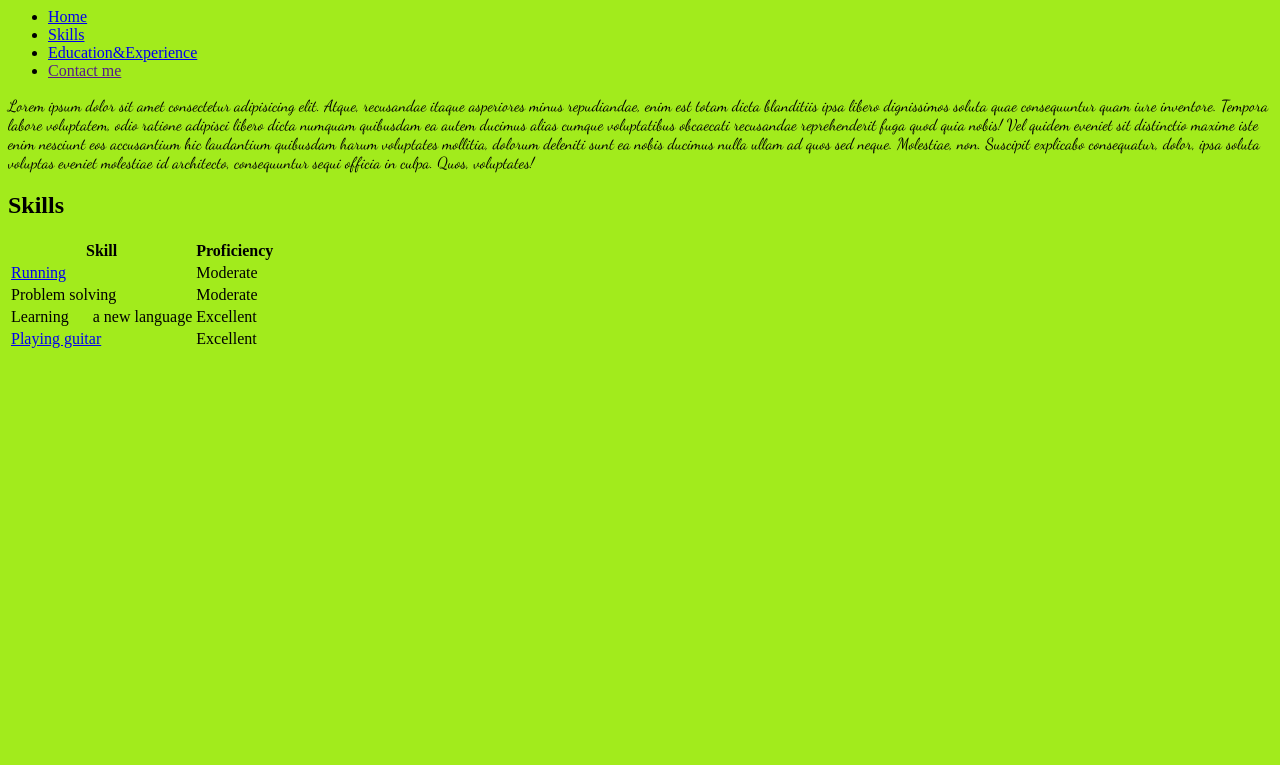
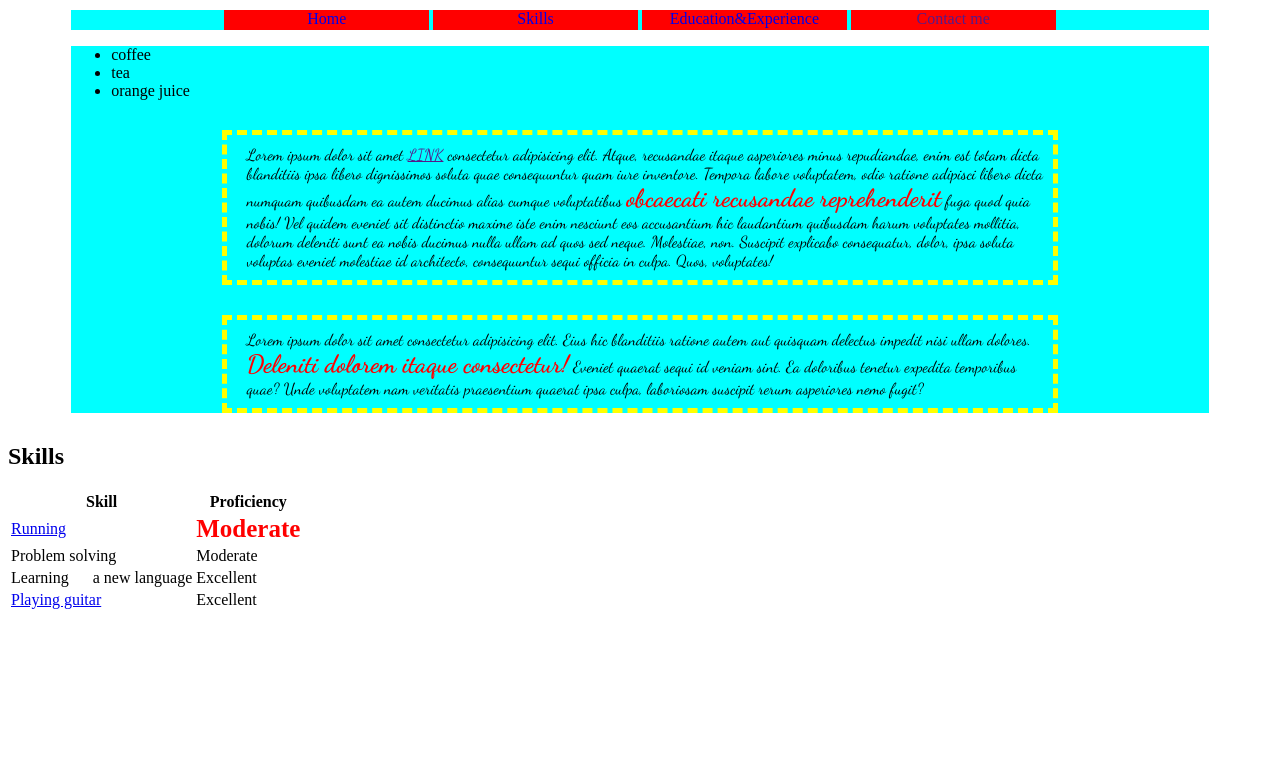
Before and after one commit to nsadili/wm1_fall2024, a plain HTML site: page 10211/personal_web_page/src/skills.html in a window 1280 px wide. Drawn offline with Linux system fonts and the light colour scheme; a web font is replaced by a local one.

Commit message:
Week02_s2_10211

```diff
--- a/10211/personal_web_page/src/skills.html
+++ b/10211/personal_web_page/src/skills.html
@@ -7,25 +7,100 @@
     <link
         href="https://fonts.googleapis.com/css2?family=Dancing+Script:wght@400..700&family=Edu+AU+VIC+WA+NT+Dots:wght@400..700&display=swap"
         rel="stylesheet">
+
+    <style>
+        p {
+            border: 5px dashed yellow;
+            width: 70%;
+            padding: 10px;
+            padding-left: 20px;
+            margin: 30px auto;
+        }
+
+        .selected-text {
+            color: red;
+            font-weight: bold;
+            font-size: 25px;
+        }
+
+        div {
+            background-color: aqua;
+            width: 90%;
+            margin: 10px auto;
+        }
+
+        div.nav>ul {
+            list-style-type: none;
+            margin: 0;
+            padding: 0;
+            width: 90%;
+            margin: 0 auto;
+            text-align: center;
+        }
+
+        li.nav-item {
+            display: inline-block;
+            width: 20%;
+            height: 20px;
+            /* border: 1px dotted red; */
+            margin: 0;
+            background-color: red;
+        }
+
+        li.nav-item:hover {
+            background-color: brown;
+        }
+
+
+        li.nav-item a {
+            text-decoration: none;
+        }
+    </style>
 </head>
 
 <body>
+    <div class="nav">
         <ul>
-        <li><a href="./index.html">Home</a></li>
-        <li><a href="./skills.html">Skills</a></li>
-        <li><a href="./education.html">Education&Experience</a></li>
-        <li><a href="">Contact me</a></li>
+            <li class="nav-item"><a href="./index.html">Home</a></li>
+            <li class="nav-item"><a href="./skills.html">Skills</a></li>
+            <li class="nav-item"><a href="./education.html">Education&Experience</a></li>
+            <li class="nav-item"><a href="">Contact me</a></li>
         </ul>
+    </div>
 
+    <div>
+        <ul>
+            <li>coffee</li>
+            <li>tea</li>
+            <li>orange juice</li>
+        </ul>
         <p>
-        Lorem ipsum dolor sit amet consectetur adipisicing elit. Atque, recusandae itaque asperiores minus repudiandae,
-        enim est totam dicta blanditiis ipsa libero dignissimos soluta quae consequuntur quam iure inventore. Tempora
+            Lorem ipsum dolor sit amet <a href="">LINK</a> consectetur adipisicing elit. Atque, recusandae itaque
+            asperiores minus
+            repudiandae,
+            enim est totam dicta blanditiis ipsa libero dignissimos soluta quae consequuntur quam iure inventore.
+            Tempora
             labore voluptatem, odio ratione adipisci libero dicta numquam quibusdam ea autem ducimus alias cumque
-        voluptatibus obcaecati recusandae reprehenderit fuga quod quia nobis! Vel quidem eveniet sit distinctio maxime
-        iste enim nesciunt eos accusantium hic laudantium quibusdam harum voluptates mollitia, dolorum deleniti sunt ea
-        nobis ducimus nulla ullam ad quos sed neque. Molestiae, non. Suscipit explicabo consequatur, dolor, ipsa soluta
+            voluptatibus <span class="selected-text">obcaecati recusandae reprehenderit</span> fuga quod quia nobis! Vel
+            quidem eveniet sit
+            distinctio maxime
+            iste enim nesciunt eos accusantium hic laudantium quibusdam harum voluptates mollitia, dolorum deleniti sunt
+            ea
+            nobis ducimus nulla ullam ad quos sed neque. Molestiae, non. Suscipit explicabo consequatur, dolor, ipsa
+            soluta
             voluptas eveniet molestiae id architecto, consequuntur sequi officia in culpa. Quos, voluptates!
         </p>
+
+        <p>Lorem ipsum dolor sit amet consectetur adipisicing elit. Eius hic blanditiis ratione autem aut quisquam
+            delectus
+            impedit nisi ullam dolores. <span class="selected-text">Deleniti dolorem itaque consectetur!</span> Eveniet
+            quaerat sequi id veniam sint. Ea
+            doloribus tenetur expedita temporibus quae? Unde voluptatem nam veritatis praesentium quaerat ipsa culpa,
+            laboriosam suscipit rerum asperiores nemo fugit?</p>
+    </div>
+
+
+
     <h2>Skills</h2>
     <table>
         <thead>
@@ -34,7 +109,7 @@
         </thead>
         <tr>
             <td><a href="./merunning.html" target="my_skills">Running</a></td>
-            <td>Moderate</td>
+            <td><span class="selected-text">Moderate</span></td>
         </tr>
         <tr>
             <td>Problem solving</td>
--- a/10211/personal_web_page/src/style.css
+++ b/10211/personal_web_page/src/style.css
@@ -1,5 +1,5 @@
 body {
-    background-color: rgb(162, 235, 28);
+    /* background-color: rgb(162, 235, 28); */
 }
 
 
```
Also changed, not shown: 10211/personal_web_page/src/index.html (+19 -1 lines), 10211/personal_web_page/src/text.html (added, +38 -0 lines). Lines whose indentation alone changed are shown as unchanged.
